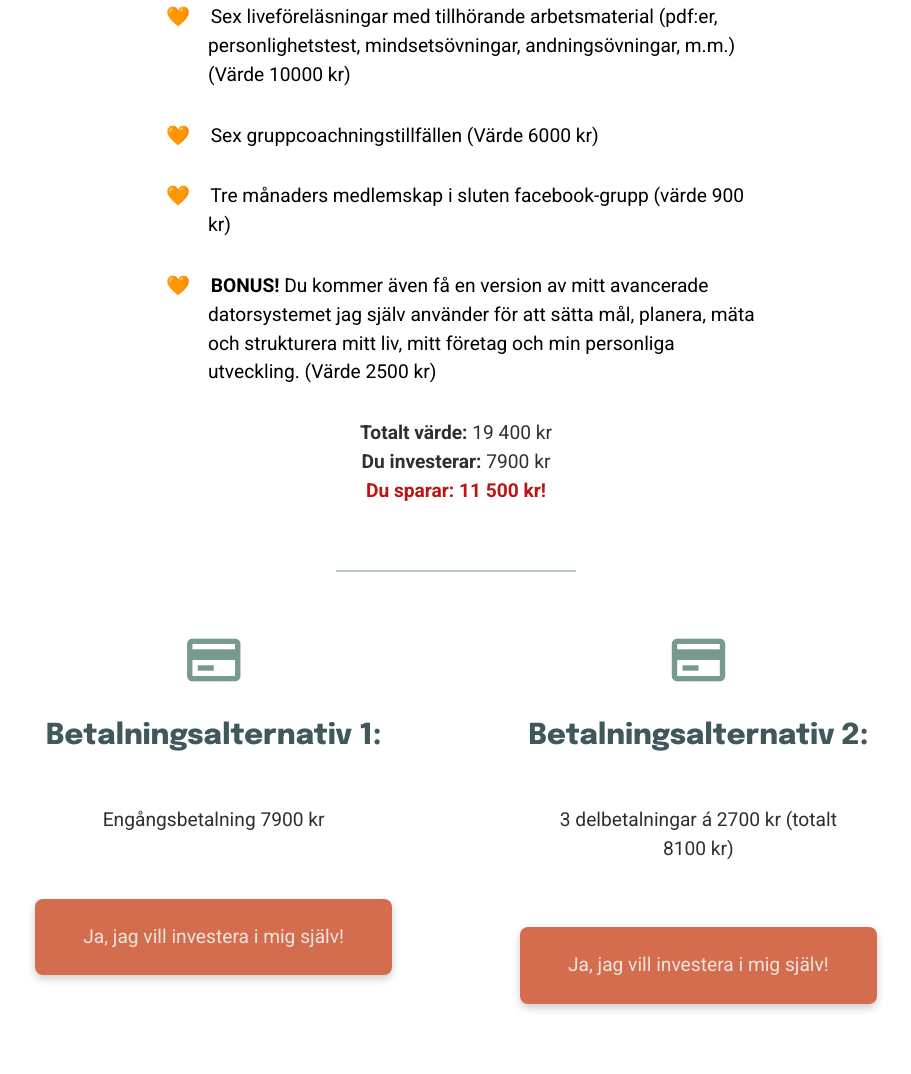
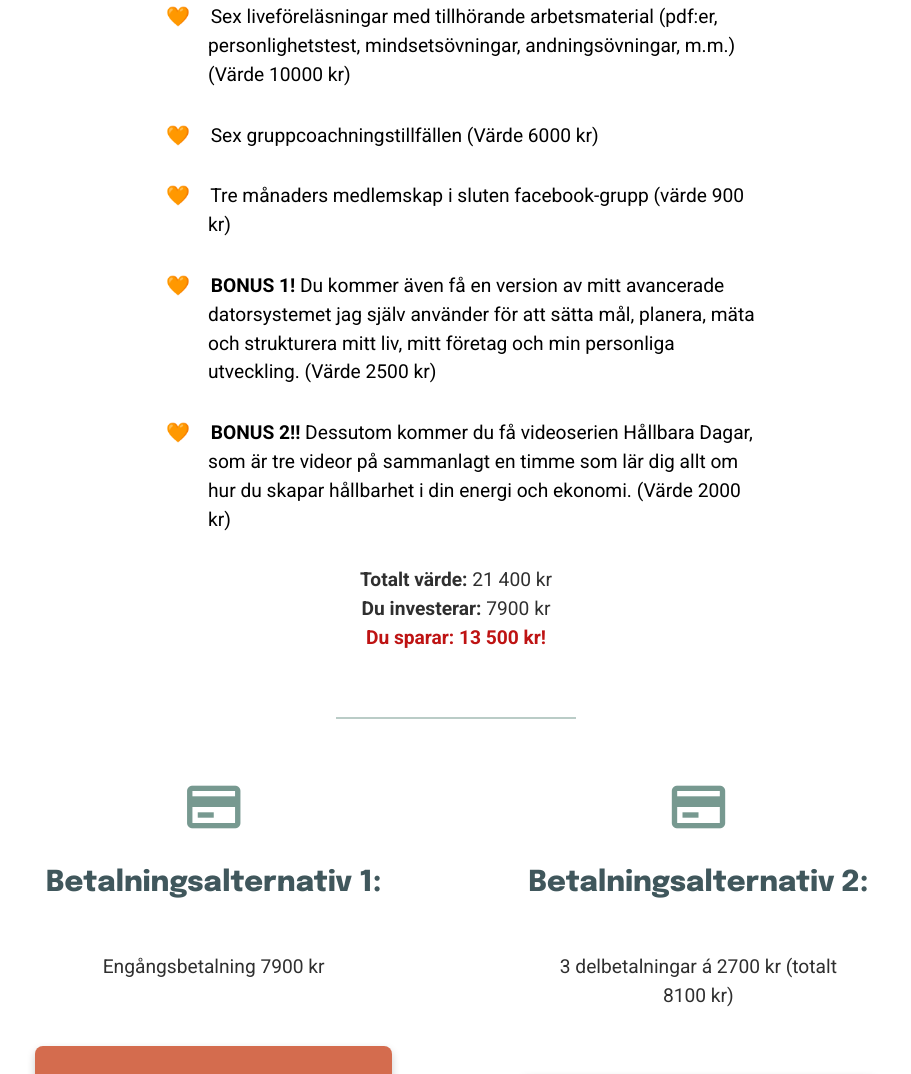
Before and after one commit to MatildaMared/dtyw-sales-page, a website: page index.html in a window 1280 px wide. Shown: the part 10480-11554 px from the top of the page, without its empty margins (184-1095 px from the left). Drawn offline with nearby package versions, Linux system fonts and the light colour scheme.

Commit message:
Add bonus 2

```diff
--- a/index.html
+++ b/index.html
@@ -328,22 +328,25 @@
 							Tre månaders medlemskap i sluten facebook-grupp (värde 900 kr)
 						</li>
 						<li class="offer__item">
-							<strong>BONUS!</strong> Du kommer även få en version av mitt avancerade
+							<strong>BONUS 1!</strong> Du kommer även få en version av mitt avancerade
 							datorsystemet jag själv använder för att sätta mål, planera, mäta
 							och strukturera mitt liv, mitt företag och min personliga
 							utveckling. (Värde 2500 kr)
 						</li>
+						<li class="offer__item">
+							<strong>BONUS 2!!</strong> Dessutom kommer du få videoserien Hållbara Dagar, som är tre videor på sammanlagt en timme som lär dig allt om hur du skapar hållbarhet i din energi och ekonomi. (Värde 2000 kr)
+						</li>
 					</ul>
 					<p class="offer__price">
-						<strong>Totalt värde:</strong> 19 400 kr
+						<strong>Totalt värde:</strong> 21 400 kr
 						<br />
 						<strong>Du investerar:</strong> 7900 kr
-						<p class="offer__price offer__discount">Du sparar: 11 500 kr!</p>
+						<p class="offer__price offer__discount">Du sparar: 13 500 kr!</p>
 					</p>
 				</div>
 			</div>
 			<div class="offer__divider"></div>
-		<!-- 	<div class="offer__section">
+<!-- 			<div class="offer__section">
 				<h2 class="heading__tertiary">JUST NU!</h2>
 				<p class="offer__text">
 					<span class="offer__discount"
```
